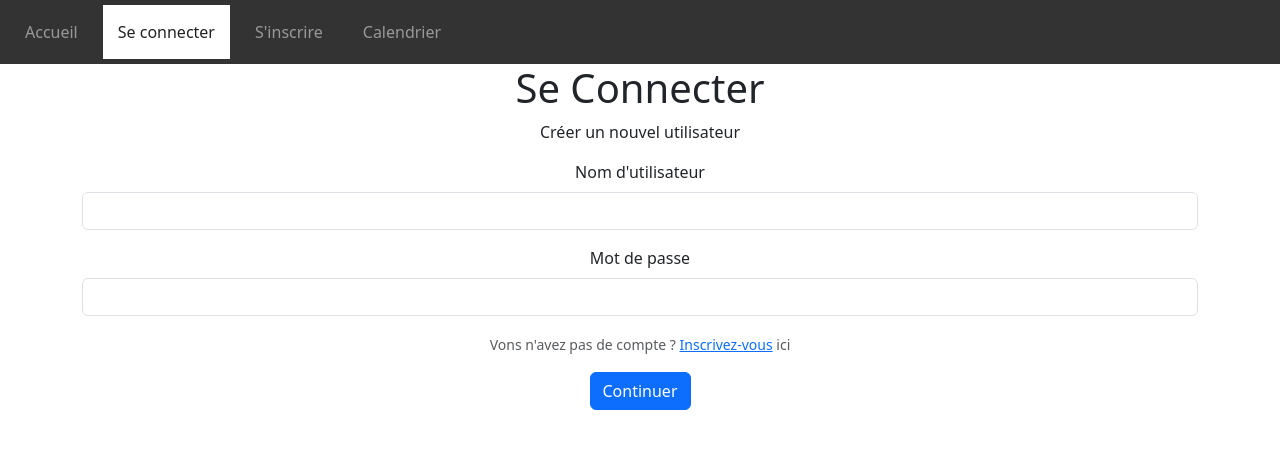
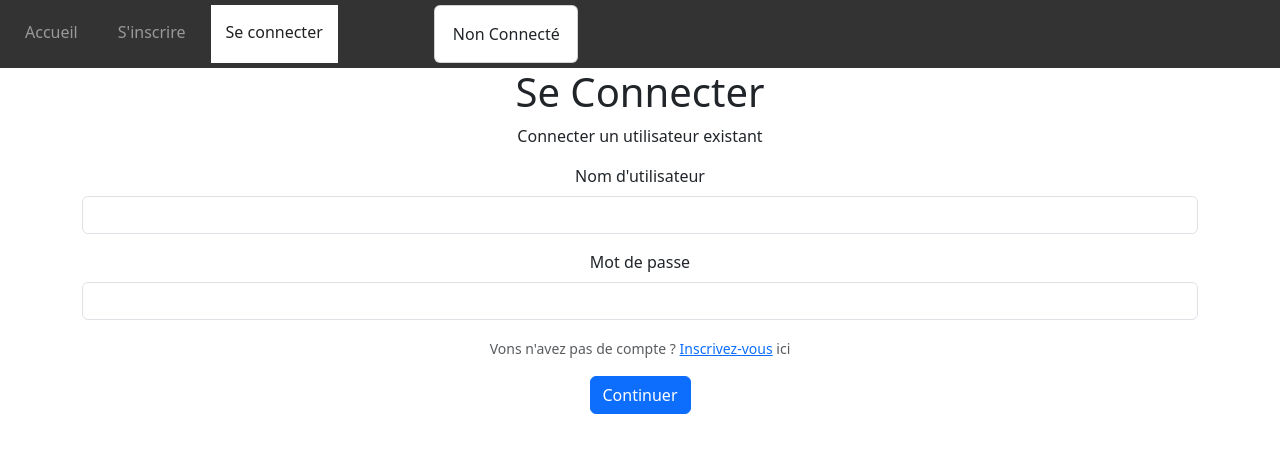
Before and after one commit to SRJVideo/TP2_Web2_SM-TR, a React (Create React App) app in the folder reactapp/: page /connecter in a window 1280 px wide. Shown: the top 452 px of the page. Built offline with nearby package versions, Linux system fonts and the light colour scheme; no server answers.

Commit message:
Connexion etablie seulement en rechargeant la page
ALLÉLUIA

```diff
--- a/reactapp/src/App.js
+++ b/reactapp/src/App.js
@@ -3,24 +3,39 @@ import Navbar from "./components/Navbar";
 import {Container} from "react-bootstrap";
 import Accueil from "./components/Accueil";
 import Inscrire from "./components/Inscrire";
-import Connecter from "./components/Connecter";
+import Connecter from "./components/ConnecterF";
 import Calendrier from "./components/Calendrier";
 import 'bootstrap/dist/css/bootstrap.css';
 import 'bootstrap/dist/js/bootstrap.js';
+import {useEffect, useState} from "react";
+import Axios from "axios";
 
 //deploiement : https://tp2-deploiement-react-sm-tr.vercel.app/
+function App() {
+    const [loggedUser, setLooggedUser] = useState(undefined)
+    Axios.defaults.withCredentials = true;
+    useEffect(() => {
+        // NE PAS OUBLIER DE CHANGER LA FIN DU TP !!!  URL deploy node == https://samba-taha-node-tp2.onrender.com
+        //  fetch("http://localhost:8081/login")
+        //     .then(result =>  result.json())
+        //     .then(response =>  setLooggedUser(response.estConnecte === true ? response.utilisateur : undefined));
 
-function App() {
+        Axios.get("http://localhost:8081/login").then((response) => {
+                    setLooggedUser(response.data.estConnecte === true ? response.data.utilisateur : undefined);
+            })
+            console.log(loggedUser);
+        }, [loggedUser])
+
         return (
             <div className="App">
                 <BrowserRouter>
-            <Navbar/>
+                    <Navbar logged={loggedUser}/>
                     <Container className='navBar'>
                         <Routes>
                             <Route exact path="/inscrire" element={<Inscrire/>}/>
-                    <Route exact path="/connecter" element={<Connecter/>} />
+                            <Route exact path="/connecter" element={<Connecter/>}/>
                             <Route exact path="/" element={<Accueil/>}/>
-                    <Route path="/calendrier" element={<Calendrier />} />
+                            <Route path="/calendrier" element={<Calendrier/>}/>
                         </Routes>
                     </Container>
                 </BrowserRouter>
--- a/reactapp/src/components/Connecter.js
+++ b/reactapp/src/components/Connecter.js
@@ -1,73 +1,64 @@
-import React, {useEffect, useState} from 'react';
+import React from 'react';
 import Form from 'react-bootstrap/Form';
 import {Button, Col} from "react-bootstrap";
 import {NavLink} from "react-router-dom";
-import * as formik from "formik";
-import * as yup from "yup";
 
 //  https://codewithhugo.com/pass-cookies-axios-fetch-requests/
-function Connecter() {
-    const {Formik} = formik;
-    const [loggedUser, setLooggedUser] = useState(undefined)
+class Connecter extends React.Component {
 
-    const schema = yup.object().shape({
-        username: yup.string().required(),
-        password: yup.string().required(),
-    });
-
-    const procederInscription = (formik) => {
-        // NE PAS OUBLIER DE CHANGER LA FIN DU TP !!!  URL deploy node == https://samba-taha-node-tp2.onrender.com
-        fetch("http://localhost:8081/loginUser", {
+    state = {
+        username: '',
+        password: ''
+    }
+    procederConnexion =  async () => {
+        // samba-taha-node-tp2.onrender.com
+        await fetch("http://localhost:8081/loginUser", {
             method: 'POST',
             headers: {'Content-type': 'application/json'},
-            credentials: 'same-origin',
-            body: JSON.stringify({nom: formik.username, motdepasse: formik.password})
-        }).then(res => res.json())
-            .then(succ => {
-                setLooggedUser(succ[0].Full_Name);
-            })
-            .catch(error => console.log(error));
+            body: JSON.stringify({nom: this.state.username, motdepasse: this.state.password})
+        }).then( async res =>  await res.json())
+            .then(async succ => await  console.log(  succ) )
 
     };
 
-    // Sert une fois que la page est rechargé
-    useEffect(() => {
-        // NE PAS OUBLIER DE CHANGER LA FIN DU TP !!!  URL deploy node == https://samba-taha-node-tp2.onrender.com
-        fetch("http://localhost:8081/loginUser").then(res => res.json())
-            .then(res => {
-               if(res['estConnecte']) {console.log(res['utilisateur']);}
-            }).catch(error => console.log(error));;
-    }, [])
 
-    return (<div>
-            <h1>Se Connecter</h1>
-            <p>{loggedUser === undefined ? "Créer un nouvel utilisateur" : loggedUser}</p>
+    handleChange =(e)=> {
+        this.setState({
+            [e.target.name]: e.target.value
+        })
+    }
+
+    handleSubmit = (event) => {
+        const form = event.currentTarget;
+        if (form.checkValidity() === false) {
+            event.preventDefault();
+            event.stopPropagation();
+        }
+
+        this.procederConnexion().catch(error => console.log(error));
+    };
 
 
-            <Formik
-                validationSchema={schema}
-                onSubmit={procederInscription}
-                initialValues={{
-                    username: '',
-                    password: '',
-                }}
-            >
-                {({handleSubmit, handleChange, values, touched, errors}) => (
-                    <Form noValidate onSubmit={handleSubmit}>
+    render() {
+        return (
+            <div>
+                <h1>Se Connecter</h1>
+                <p>Connecter un utilisateur existant</p>
+                <Form noValidate  onSubmit={this.handleSubmit} >
                     <Form.Group as={Col} className="mb-3">
                         <Form.Label htmlFor="username">Nom d'utilisateur</Form.Label>
                         <Form.Control name="username"
                                       type="text"
-                                          value={values.username}
-                                          onChange={handleChange}
+                                      onError={() => this.state.username.length < 1}
+                                      onChange={this.handleChange}
                                       required></Form.Control>
                     </Form.Group>
                     <Form.Group className="mb-3">
                         <Form.Label htmlFor="password">Mot de passe</Form.Label>
                         <Form.Control name="password"
                                       type="password"
-                                          value={values.password}
-                                          onChange={handleChange}
+                                      onError={() => this.state.password.length < 4}
+                                      onChange={this.handleChange}
                                       required></Form.Control>
                     </Form.Group>
                     <Form.Group className="mb-3">
@@ -80,10 +71,9 @@ function Connecter() {
                         Continuer
                     </Button>
                 </Form>
-                )}
-            </Formik>
             </div>
         );
     }
+}
 
 export default Connecter;
--- /dev/null
+++ b/reactapp/src/components/ConnecterF.js
@@ -0,0 +1,67 @@
+import {useState} from 'react';
+import Form from "react-bootstrap/Form";
+import {Button} from "react-bootstrap";
+import {NavLink} from "react-router-dom";
+import Axios from "axios";
+
+function ConnecterF() {
+    const [values, setValues] = useState({
+        username: '',
+        password: ''
+    })
+
+    const handleChange = (e) => {
+        setValues({...values, [e.target.name]: e.target.value})
+    }
+
+    Axios.defaults.withCredentials = true;
+    const handleSubmit = (event) => {
+        event.preventDefault();
+
+        // samba-taha-node-tp2.onrender.com
+        // fetch("http://localhost:8081/login", {
+        //     method: 'POST',
+        //     headers: {'Content-type': 'application/json'},
+        //     body: JSON.stringify({nom: values.username, motdepasse: values.password})
+        // }).then( res =>  res.json()).then(succ => console.log(succ))
+
+        Axios.post("http://localhost:8081/login", {nom: values.username,  motdepasse: values.password,})
+            .then((response) => console.log( response.data )  )
+    };
+
+    return (
+        <div>
+            <h1>Se Connecter</h1>
+            <p>Connecter un utilisateur existant</p>
+            <Form noValidate onSubmit={handleSubmit}>
+                <Form.Group className="mb-3">
+                    <Form.Label htmlFor="username">Nom d'utilisateur</Form.Label>
+                    <Form.Control name="username"
+                                  type="text"
+                                  onChange={handleChange}
+                                  isValid={values.username > 1}
+                                  required></Form.Control>
+                </Form.Group>
+                <Form.Group className="mb-3">
+                    <Form.Label htmlFor="password">Mot de passe</Form.Label>
+                    <Form.Control name="password"
+                                  type="password"
+                                  onChange={handleChange}
+                                  isValid={values.password > 4}
+                                  required></Form.Control>
+                </Form.Group>
+                <Form.Group className="mb-3">
+                    <Form.Text muted>Vons n'avez pas de compte ?&nbsp;
+                        <NavLink to="/inscrire">Inscrivez-vous</NavLink>
+                        &nbsp;ici</Form.Text>
+                </Form.Group>
+                <Button variant="primary" type="submit">
+                    Continuer
+                </Button>
+
+            </Form>
+        </div>
+    );
+}
+
+export default ConnecterF;
--- a/reactapp/src/components/Inscrire.js
+++ b/reactapp/src/components/Inscrire.js
@@ -17,7 +17,6 @@ function Inscrire() {
         console.log(formik.username)
         console.log(formik.password)
 
-        // NE PAS OUBLIER DE CHANGER LA FIN DU TP !!!  URL deploy node == https://samba-taha-node-tp2.onrender.com
         fetch("http://localhost:8081/addUser", {
             method: 'POST',
             headers: {'Content-type': 'application/json'},
--- a/reactapp/src/components/Navbar.js
+++ b/reactapp/src/components/Navbar.js
@@ -1,13 +1,28 @@
 import { NavLink } from 'react-router-dom';
-function Navbar() {
+import {Button, Card} from "react-bootstrap";
+function Navbar(props) {
+    const procederDeconnexion= () => {
+        fetch("http://localhost:8081/logout").then(res => res.json())
+            .then(succ => console.log(succ)).catch(error => console.log(error));
+    }
+
     return (
         <nav className="navBar">
             <ul>
-                <li><NavLink exact to="/">Accueil</NavLink></li>
-                <li><NavLink to="/connecter">Se connecter</NavLink></li>
-                <li><NavLink to="/inscrire">S'inscrire</NavLink></li>
-                <li><NavLink to="/calendrier">Calendrier</NavLink></li>
-
+                <NavLink exact to="/">Accueil</NavLink>
+                {(props.logged !== undefined) ?
+                   <Button variant="danger" onClick={procederDeconnexion}>Déconnexion</Button>:
+                    <NavLink to="/inscrire">S'inscrire</NavLink>
+                }
+                {(props.logged !== undefined) ?
+                    <NavLink to="/calendrier">Calendrier</NavLink>:
+                    <NavLink to="/connecter">Se connecter</NavLink>
+                }
+                <li><Card variant='info' style={{ width: '9rem', marginLeft:'10ch'}} >
+                    <Card.Body>
+                        <Card.Text> {(props.logged !== undefined) ? props.logged.Full_Name : "Non Connecté"}</Card.Text>
+                    </Card.Body>
+                  </Card></li>
             </ul>
         </nav>
     );
--- a/reactapp/src/index.js
+++ b/reactapp/src/index.js
@@ -6,11 +6,7 @@ import reportWebVitals from './reportWebVitals';
 import './App.css';
 
 const root = ReactDOM.createRoot(document.getElementById('root'));
-root.render(
-  <React.StrictMode>
-    <App />
-  </React.StrictMode>
-);
+root.render(<App />);
 
 // If you want to start measuring performance in your app, pass a function
 // to log results (for example: reportWebVitals(console.log))
```
Also changed, not shown: 1 other file (tests, documents, lock files or other folders). Lines whose indentation alone changed are shown as unchanged.
